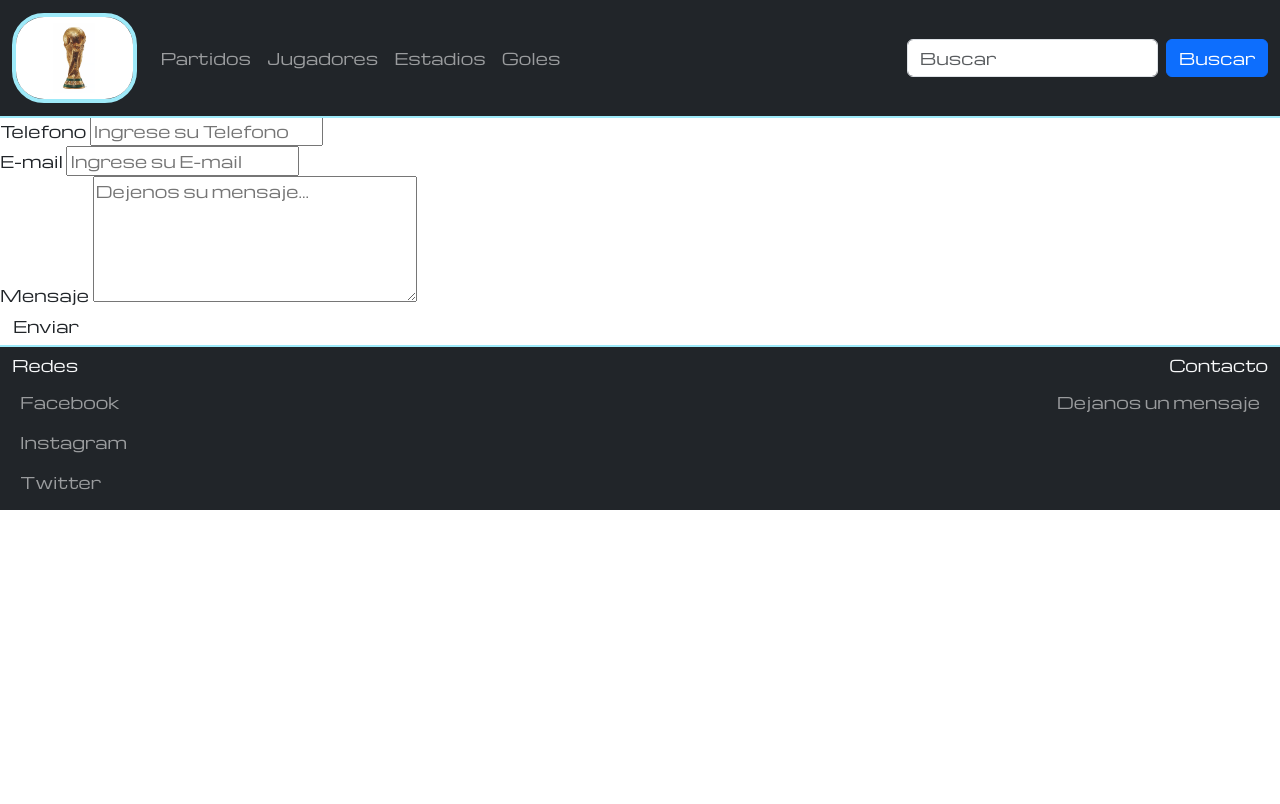
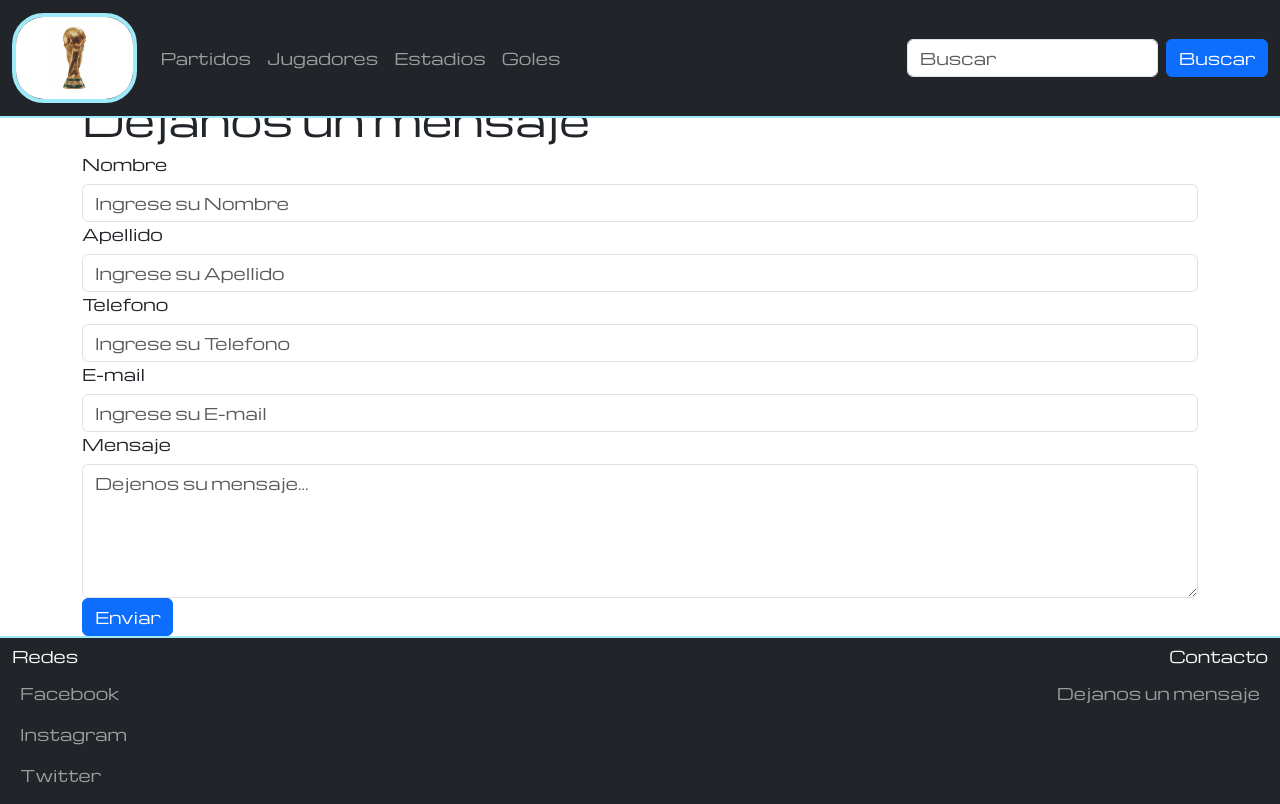
Before and after one commit to fmoreno10/PreEntrega2-MorenoFacundo, a plain HTML site: page pages/contacto.html in a window 1280 px wide. Drawn offline with nearby package versions, Linux system fonts and the light colour scheme.

Commit message:
Agrego transition y form Contacto

```diff
--- a/css/style.css
+++ b/css/style.css
@@ -12,3 +12,16 @@
     width: auto;
     height: 90px;
 }
+
+.nav-link::after{
+    content: '';
+    display: block;
+    width: 0;
+    height: 1px;
+    background: #13bae3;
+    transition: width .3s;
+}
+
+.nav-link:hover::after {
+    width: 100%;
+}
--- a/pages/contacto.html
+++ b/pages/contacto.html
@@ -56,46 +56,41 @@
         </nav>
     </header>
 
-    <main class="principal">
-        <section class="principal__galeria">
-            <h1>Dejanos un mensaje</h1>
-            <div class="principal__contenedor__contacto">
-                <form class="principal__contacto" action="">
+    <!-- MAIN -->
+    <main>
+        <div class="container pt-5">
+            <div class="row pt-5">
+                <div class="col-md">
+                    <section>
+                        <h1>Dejanos un mensaje</h1>
 
-                    <div class="principal__contacto__contenido">
-                        <label for="nombre">Nombre</label>
-                        <input type="text" id="nombre" name="nombre" placeholder="Ingrese su Nombre">
-                    </div>
+                        <form action="">
 
-                    <div class="principal__contacto__contenido">
-                        <label for="apellido">Apellido</label>
-                        <input type="text" id="apellido" name="apellido" placeholder="Ingrese su Apellido">
-                    </div>
+                            <label class="form-label" for="nombre">Nombre</label>
+                            <input type="text" class="form-control" name="nombre" placeholder="Ingrese su Nombre">
 
-                    <div class="principal__contacto__contenido">
-                        <label for="telefono">Telefono</label>
-                        <input type="text" id="telefono" name="telefono" placeholder="Ingrese su Telefono">
-                    </div>
+                            <label class="form-label" for="apellido">Apellido</label>
+                            <input type="text" class="form-control" name="apellido" placeholder="Ingrese su Apellido">
 
-                    <div class="principal__contacto__contenido">
-                        <label for="mail">E-mail</label>
-                        <input type="text" id="mail" name="mail" placeholder="Ingrese su E-mail">
-                    </div>
+                            <label class="form-label" for="telefono">Telefono</label>
+                            <input type="text" class="form-control" name="telefono" placeholder="Ingrese su Telefono">
 
-                    <div class="principal__contacto__contenido">
-                        <label for="mensaje">Mensaje</label>
-                        <textarea name="mensaje" id="mensaje" cols="30" rows="5"
-                            placeholder="Dejenos su mensaje..."></textarea>
-                    </div>
+                            <label class="form-label" for="mail">E-mail</label>
+                            <input type="text" class="form-control" name="mail" placeholder="Ingrese su E-mail">
 
-                    <div class="principal__contacto__btn">
-                        <button type="submit" class="btn">Enviar</button>
-                    </div>
+                            <label class="form-label" for="mensaje">Mensaje</label>
+                            <textarea name="mensaje" class="form-control" cols="30" rows="5"
+                                placeholder="Dejenos su mensaje..."></textarea>
 
-                </form>
+                            <button type="submit" class="btn btn-primary">Enviar</button>
+
+                        </form>
+
+                    </section>
+
+                </div>
             </div>
-        </section>
-
+        </div>
     </main>
 
     <!-- FOOTER -->
```
Also changed, not shown: index.html (+1 -1 lines), pages/estadios.html (+1 -1 lines), pages/goles.html (+1 -1 lines), pages/jugadores.html (+1 -1 lines), pages/partidos.html (+1 -1 lines).
